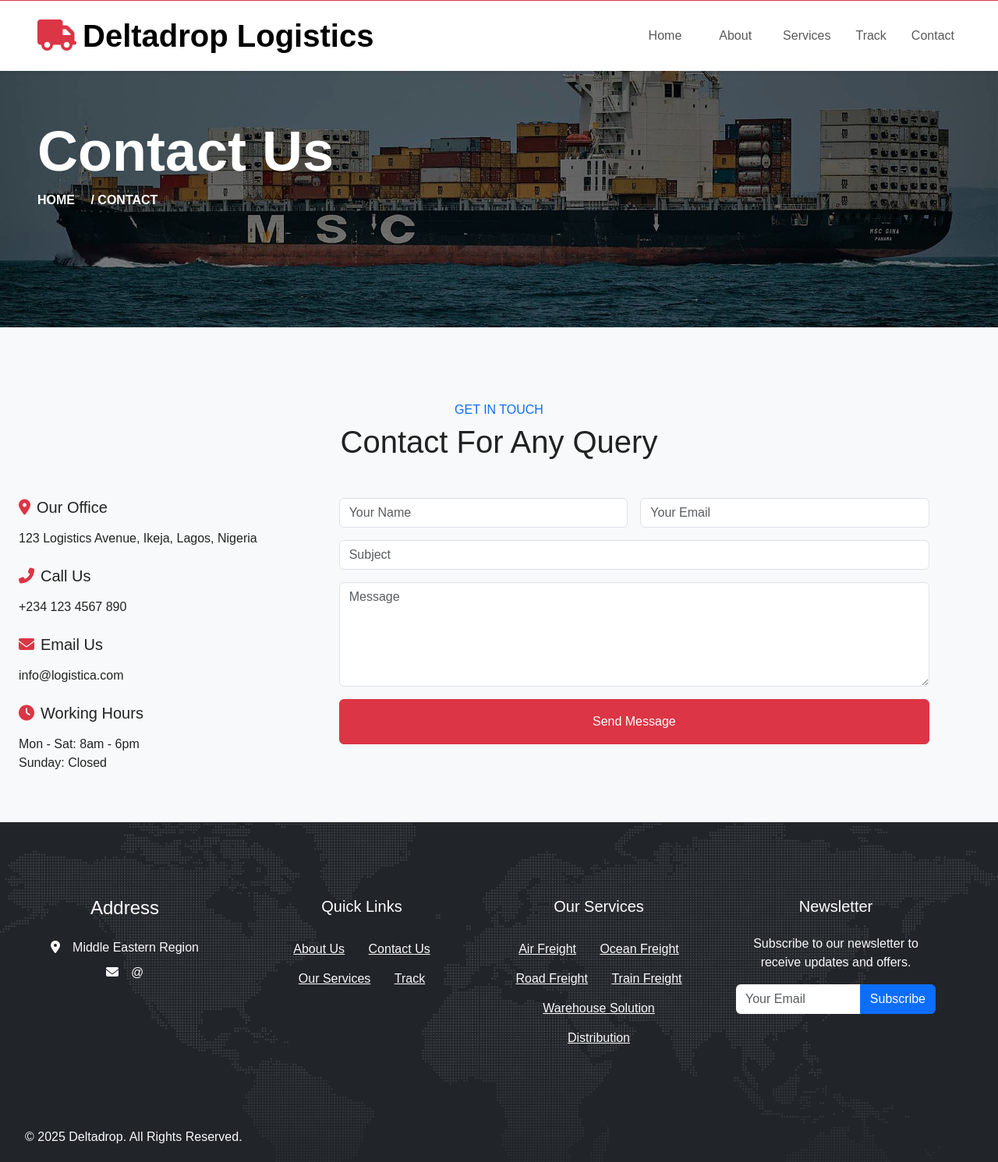
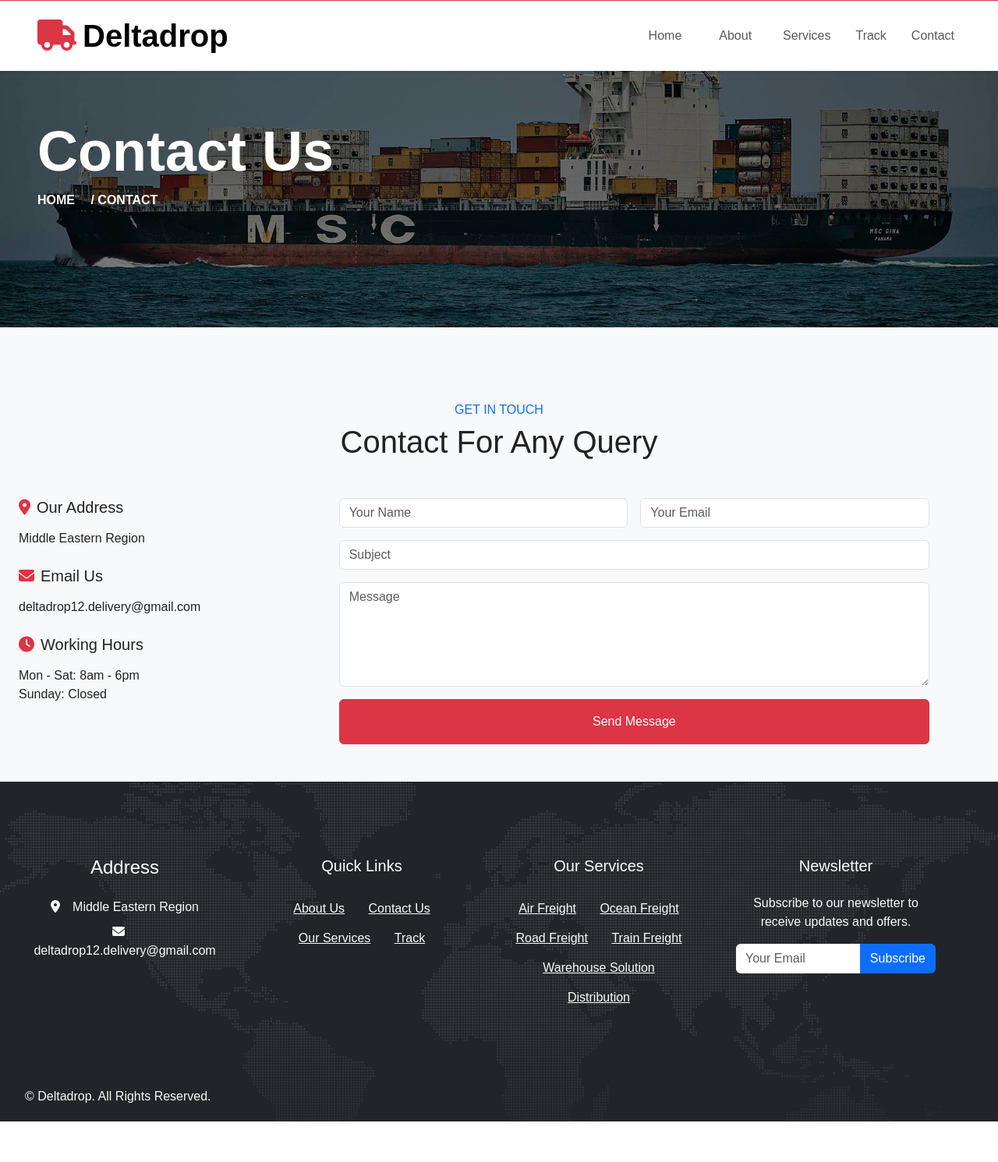
Before and after one commit to Lawson3rd/delivery_site, a Django app: page /contact/ in a window 1280 px wide. Shown: the whole page at 78% size. After the commit the page ends 1439 px from the top, so only its background shows below. Run offline with Django 5.2, Linux system fonts and the light colour scheme; some libraries are stand-ins or nearby versions.

Commit message:
Ready for deployment

```diff
--- a/requirements.txt
+++ b/requirements.txt
@@ -2,8 +2,6 @@ asgiref==3.9.0
 Django==5.2.4
 gunicorn==23.0.0
 packaging==25.0
-setuptools==80.9.0
 sqlparse==0.5.3
 tzdata==2025.2
-wheel==0.45.1
-whitenoise==6.9.0
+whitenoise==6.10.0
--- /dev/null
+++ b/runtime.txt
@@ -0,0 +1 @@
+python-3.11.9
--- a/tracking/templates/tracking/base.html
+++ b/tracking/templates/tracking/base.html
@@ -310,7 +310,7 @@
 <nav class="navbar navbar-expand-lg bg-white navbar-light py-3 px-4 px-lg-5 fixed-top shadow-sm border-top border-danger" style="z-index: 1030;">
   <a href="/" class="navbar-brand d-flex align-items-center">
     <h1 class="m-0 fw-bold">
-      <span class="text-danger"><i class="fa fa-truck me-2"></i></span>Deltadrop Logistics
+      <span class="text-danger"><i class="fa fa-truck me-2"></i></span>Deltadrop
     </h1>
   </a>
   <button type="button" class="navbar-toggler" data-bs-toggle="collapse" data-bs-target="#navbarCollapse">
@@ -339,7 +339,7 @@
       <div class="col-lg-3 col-md-6 wow fadeInUp" data-wow-delay="0.1s">
         <h4 class="text-white mb-4">Address</h4>
         <p class="mb-2"><i class="fa fa-map-marker-alt me-3"></i>Middle Eastern Region</p>
-        <p class="mb-2"><i class="fa fa-envelope me-3"></i>@</p>
+        <p class="mb-2"><i class="fa fa-envelope me-3"></i>deltadrop12.delivery@gmail.com</p>
       </div>
 
       <!-- Quick Links -->
@@ -384,7 +384,7 @@
   <div class="container mt-5">
     <div class="row">
       <div class="col-md-6 text-center text-md-start mb-3 mb-md-0">
-        <p class="mb-0">&copy; 2025 Deltadrop. All Rights Reserved.</p>
+        <p class="mb-0">&copy; Deltadrop. All Rights Reserved.</p>
       </div>
     </div>
   </div>
--- a/tracking/templates/tracking/contact.html
+++ b/tracking/templates/tracking/contact.html
@@ -39,14 +39,11 @@
     <div class="row g-5">
       <!-- Contact Info -->
       <div class="col-lg-4 col-md-6 animate__animated animate__fadeInLeft" data-wow-delay="0.3s">
-        <h5 class="mb-3"><i class="fa fa-map-marker-alt text-danger me-2"></i>Our Office</h5>
-        <p>123 Logistics Avenue, Ikeja, Lagos, Nigeria</p>
-
-        <h5 class="mb-3 mt-4"><i class="fa fa-phone-alt text-danger me-2"></i>Call Us</h5>
-        <p>+234 123 4567 890</p>
+        <h5 class="mb-3"><i class="fa fa-map-marker-alt text-danger me-2"></i>Our Address</h5>
+        <p>Middle Eastern Region</p>
 
         <h5 class="mb-3 mt-4"><i class="fa fa-envelope text-danger me-2"></i>Email Us</h5>
-        <p>info@logistica.com</p>
+        <p>deltadrop12.delivery@gmail.com</p>
 
         <h5 class="mb-3 mt-4"><i class="fa fa-clock text-danger me-2"></i>Working Hours</h5>
         <p>Mon - Sat: 8am - 6pm<br>Sunday: Closed</p>
--- a/tracking/templates/tracking/home.html
+++ b/tracking/templates/tracking/home.html
@@ -456,10 +456,6 @@
           <div class="btn-lg-square bg-danger text-white rounded-circle me-3">
             <i class="fa fa-email fa-lg"></i>
           </div>
-          <div>
-            <h5 class="mb-1 fw-semibold">Email for any query!</h5>
-            <h3 class="text-danger fw-bold mb-0">@</h3>
-          </div>
         </div>
       </div>
 
```
Also changed, not shown: 1 other file.
